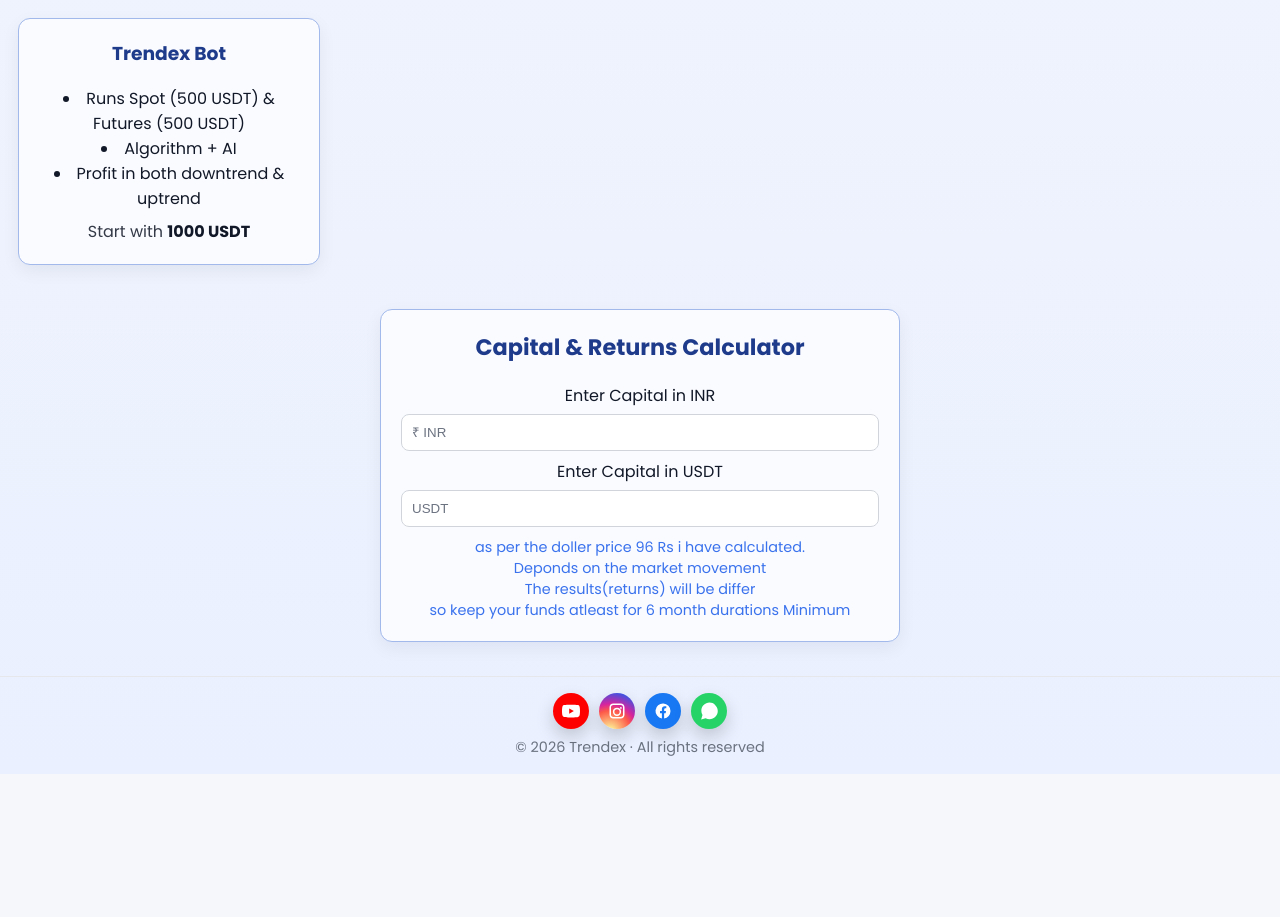
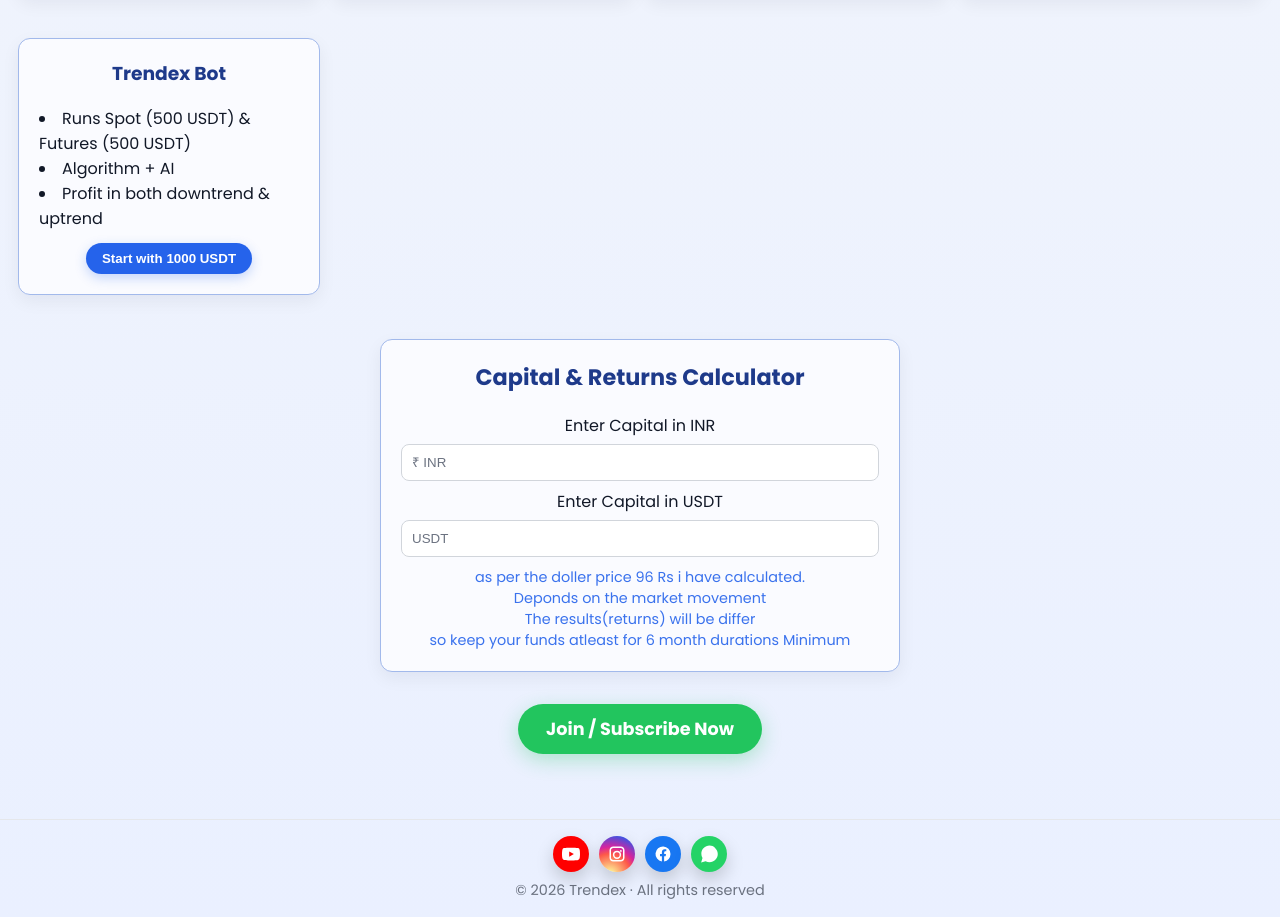
Before and after one commit to janagarajbcs-sys/Trendex-UI, a React (Vite) app: page /bot in a window 1280 px wide. Shown: the part 1073-1990 px from the top of the page. Before the commit the page ends 1847 px from the top, so only its background shows below. Built offline with nearby package versions, Linux system fonts and the light colour scheme; no server answers.

Commit message:
thursdayjana

```diff
--- a/src/App.jsx
+++ b/src/App.jsx
@@ -37,14 +37,21 @@
   useEffect(() => {
     if (location.hash) {
       const id = location.hash.slice(1)
-      const el = document.getElementById(id)
-      if (el) {
-        el.scrollIntoView({ behavior: 'smooth', block: 'start' })
+      const scroll = () => {
+        const el = document.getElementById(id)
+        if (el) {
+          el.scrollIntoView({ behavior: 'smooth', block: 'start' })
+          return true
+        }
+        return false
+      }
+      if (!scroll()) {
+        setTimeout(scroll, 100)
+        setTimeout(scroll, 300)
+        setTimeout(scroll, 600)
       } else {
-        setTimeout(() => {
-          const el2 = document.getElementById(id)
-          if (el2) el2.scrollIntoView({ behavior: 'smooth', block: 'start' })
-        }, 60)
+        // Even if found, re-scroll after a bit because page height might change (images/banners loading)
+        setTimeout(scroll, 300)
       }
     } else {
       window.scrollTo({ top: 0, behavior: 'smooth' })
--- a/src/pages/Bot.jsx
+++ b/src/pages/Bot.jsx
@@ -1,8 +1,10 @@
-import { useState } from 'react'
+import { useState, useRef } from 'react'
+import { Link } from 'react-router-dom'
 
 export default function Bot() {
   const [inr, setInr] = useState('')
   const [usdt, setUsdt] = useState('')
+  const calculatorRef = useRef(null)
   const rate = 96
   const bots = [
     { name: 'DCA Bot', desc: ['Only runs in top BTC/USDT pair (Spot)', 'Algorithm-based averaging', 'Buys in downtrend, sells on uptrend'], capital: '15 USDT' },
@@ -41,6 +43,12 @@
     }
   }
 
+  const handleBotClick = (capitalStr) => {
+    const val = parseFloat(capitalStr.replace(' USDT', ''))
+    onUsdt(val)
+    calculatorRef.current?.scrollIntoView({ behavior: 'smooth' })
+  }
+
   return (
     <div>
       <h1 style={{ color: '#00ddeb' }}>Trading Strategies</h1>
@@ -50,18 +58,40 @@
         {bots.map((b) => (
           <div key={b.name} className="card" style={{ textAlign: 'center', width: '100%' }}>
             <h3 style={{ color: '#cfeef3', marginTop: 0 }}>{b.name}</h3>
-            <ul style={{ listStylePosition: 'inside', padding: 0, margin: 0, textAlign: 'center' }}>
+            <ul style={{ listStylePosition: 'inside', padding: 0, margin: 0, textAlign: 'left' }}>
               {b.desc.map((d) => <li key={d}>{d}</li>)}
             </ul>
-            <div style={{ marginTop: 8 }}>
-              <span style={{ opacity: 0.85 }}>Start with</span>{' '}
-              <strong>{b.capital}</strong>
+            <div style={{ marginTop: 12 }}>
+              <button
+                onClick={() => handleBotClick(b.capital)}
+                style={{
+                  background: '#2563EB',
+                  color: '#fff',
+                  border: 'none',
+                  padding: '8px 16px',
+                  borderRadius: '20px',
+                  cursor: 'pointer',
+                  fontWeight: 'bold',
+                  boxShadow: '0 4px 12px rgba(37, 99, 235, 0.25)',
+                  transition: 'all 0.2s'
+                }}
+                onMouseOver={(e) => {
+                  e.currentTarget.style.transform = 'scale(1.05)'
+                  e.currentTarget.style.background = '#1D4ED8'
+                }}
+                onMouseOut={(e) => {
+                  e.currentTarget.style.transform = 'scale(1)'
+                  e.currentTarget.style.background = '#2563EB'
+                }}
+              >
+                Start with {b.capital}
+              </button>
             </div>
           </div>
         ))}
       </div>
 
-      <div className="card" style={{ margin: '16px auto', maxWidth: 520, textAlign: 'center' }}>
+      <div ref={calculatorRef} className="card" style={{ margin: '16px auto', maxWidth: 520, textAlign: 'center' }}>
         <h2 style={{ marginTop: 0, color: '#cfeef3' }}>Capital & Returns Calculator</h2>
         <label style={{ display: 'block', marginTop: 8, textAlign: 'center' }}>
           Enter Capital in INR
@@ -97,6 +127,37 @@
           <div>so keep your funds atleast for 6 month durations Minimum</div>
         </div>
       </div>
+
+      <div style={{ textAlign: 'center', marginTop: 32, marginBottom: 40 }}>
+        <Link
+          className="btn"
+          to="/#join-business"
+          style={{
+            display: 'inline-block',
+            padding: '12px 28px',
+            fontSize: '1.1rem',
+            fontWeight: 'bold',
+            borderRadius: '30px',
+            textDecoration: 'none',
+            background: '#22C55E',
+            color: '#fff',
+            boxShadow: '0 6px 20px rgba(34, 197, 94, 0.3)',
+            transition: 'all 0.3s ease'
+          }}
+          onMouseOver={(e) => {
+            e.currentTarget.style.transform = 'translateY(-3px)'
+            e.currentTarget.style.background = '#16A34A'
+            e.currentTarget.style.boxShadow = '0 10px 25px rgba(34, 197, 94, 0.4)'
+          }}
+          onMouseOut={(e) => {
+            e.currentTarget.style.transform = 'translateY(0)'
+            e.currentTarget.style.background = '#22C55E'
+            e.currentTarget.style.boxShadow = '0 6px 20px rgba(34, 197, 94, 0.3)'
+          }}
+        >
+          Join / Subscribe Now
+        </Link>
+      </div>
     </div>
   )
 }
--- a/src/pages/Home.jsx
+++ b/src/pages/Home.jsx
@@ -77,18 +77,6 @@
     }
   }
 
-  useEffect(() => {
-    if (location.hash === '#join-business') {
-      const el = document.getElementById('join-business')
-      if (el) el.scrollIntoView({ behavior: 'smooth', block: 'start' })
-      else {
-        setTimeout(() => {
-          const e2 = document.getElementById('join-business')
-          if (e2) e2.scrollIntoView({ behavior: 'smooth', block: 'start' })
-        }, 80)
-      }
-    }
-  }, [location])
   // Market snapshot
   useEffect(() => {
     async function formatTimeIST(ts) {
--- a/src/pages/Premium.jsx
+++ b/src/pages/Premium.jsx
@@ -4,7 +4,18 @@
   return (
     <div>
       <h1 style={{ color: '#00ddeb' }}>Premium Access</h1>
-      <p>Learn with structured videos and unlock modules by passing quizzes.</p>
+      <h3>Tearms and Conditions</h3>
+      <ul style={{ display: "inline-block", textAlign: "left" }}>
+    <li>This Premium Access is designed to train members who have already joined the program.</li>
+    <li>It is exclusively designed for the individuals who are an part of Janagaraj Sir’s community.</li>
+    <li>Your request has been approved only after successful verification and call confirmation.</li>
+    <li>You will learn through a perfectly structured system designed to help you improve your knowledge and earn more.</li>
+    <li>After the approval date, you will receive 7 days of free access.</li>
+    <li>During this period, you must complete all the assigned tasks to receive your completion certificate.</li>
+    <li>Your progress will be monitored stage by stage.</li>
+    <li>If any form of misconduct or inappropriate behavior is identified, your access will be disabled immediately by the admin.</li>
+    <li>if you need to access this more then 7 days,you can request the admin to extend your access. Rs:499 will be charged per month.</li>
+  </ul>
       <div style={{ display: 'flex', gap: 12, justifyContent: 'center', flexWrap: 'wrap', marginTop: 12 }}>
         <Link className="btn" to="/premium/login">Login →</Link>
         <Link className="btn secondary" to="/premium/signup">Sign Up →</Link>
--- a/src/pages/Sharing.jsx
+++ b/src/pages/Sharing.jsx
@@ -27,7 +27,6 @@
         <p>👥 Direct Referral → 25 USDT (₹2,400)</p>
         <p>👥 Direct Referral → 25 USDT (₹2,400)</p>
         <p>🔗 Pair Matching (Direct / Indirect) → 30 USDT (₹2,880)</p>
-        <p>🔗 Pair Matching (Direct / Indirect) → 30 USDT (₹2,880)</p>
         <hr style={{ border: 'none', height: 1, background: 'rgba(255,255,255,0.12)' }} />
         <p><strong>🏆 Total → 80 USDT (₹7,680)</strong></p>
       </div>
@@ -43,8 +42,27 @@
       </div>
 
       <div style={{ display: 'flex', gap: 10, flexWrap: 'wrap', marginTop: 12, justifyContent: 'center' }}>
-        <Link to="/sharing/cashback" className="btn secondary">Cashback & Gadget Fund Offer</Link>
-        <Link to="/bot" className="btn secondary">Trading</Link>
+        <Link to="/sharing/cashback" className="btn secondary">Cashback & MPR Offer Video</Link>
+        <Link
+          to="/bot"
+          className="btn"
+          style={{
+            background: '#1E3A8A',
+            color: '#ffffff',
+            border: 'none',
+            boxShadow: '0 4px 12px rgba(30, 58, 138, 0.25)'
+          }}
+          onMouseOver={(e) => {
+            e.currentTarget.style.background = '#1A337A'
+            e.currentTarget.style.transform = 'translateY(-2px)'
+          }}
+          onMouseOut={(e) => {
+            e.currentTarget.style.background = '#1E3A8A'
+            e.currentTarget.style.transform = 'translateY(0)'
+          }}
+        >
+          Trading
+        </Link>
       </div>
 
     </div>
```
